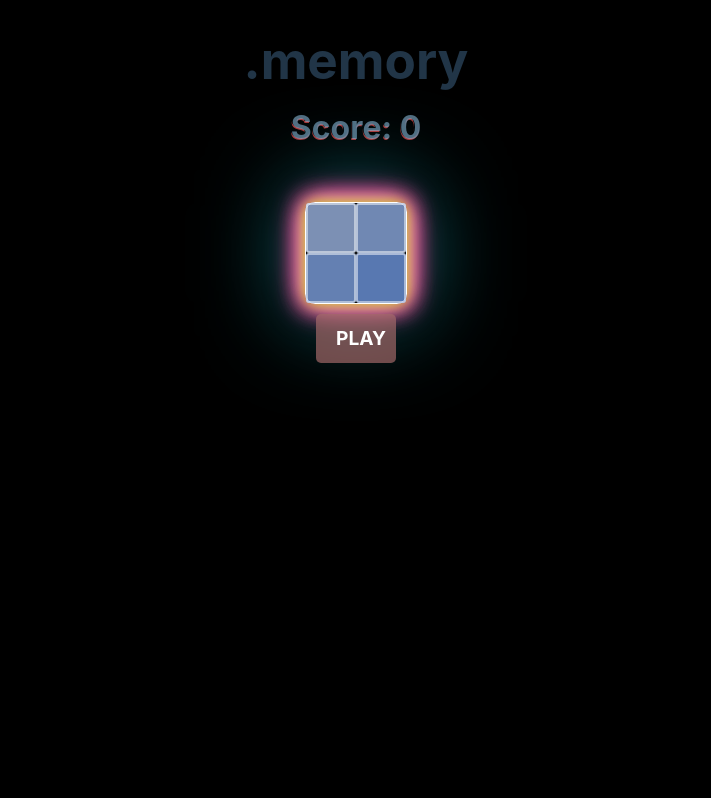
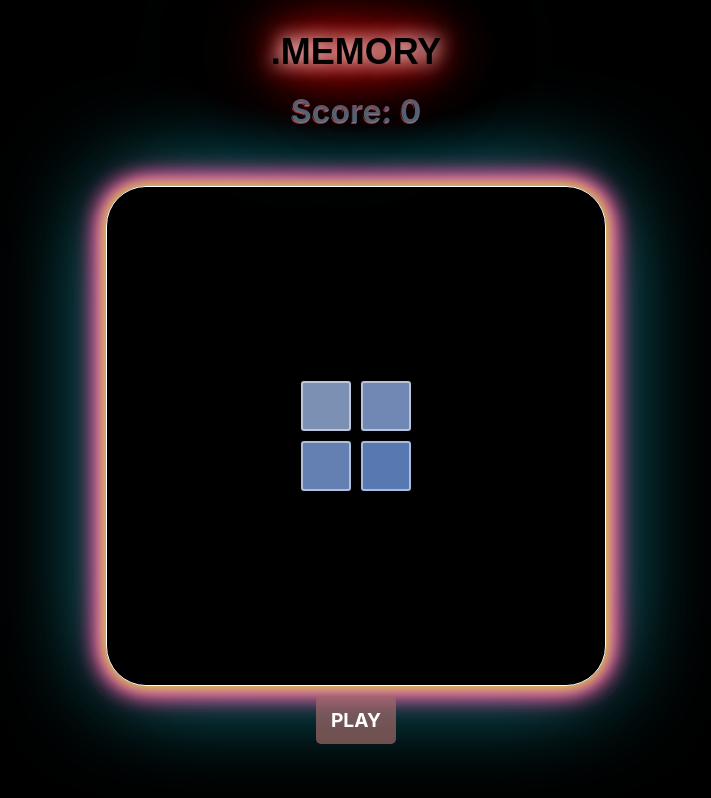
Before and after one commit to TAB-Games/ReactMemoryGame, a React (Vite) app: page / in a window 1280 px wide. Shown: the whole page, without its empty margins (284-995 px from the left). Built offline with nearby package versions, Linux system fonts and the light colour scheme.

Commit message:
css stuff

```diff
--- a/src/App.css
+++ b/src/App.css
@@ -23,29 +23,31 @@ h1 {
   padding: 15px;
 }
 
+/* SCORE DATA */
 #score {
   font-size: 2rem;
   font-weight: bold;
   color: rgba(139, 181, 215, 0.6);
   margin: auto;
-  /* margin-top: 30px;
-  margin-bottom: 50px; */
   text-align: center;
   text-shadow: -1px -1px 0 #000000, 1px -1px 0 #00000065, -1px 1px 0 #ac3838,
     1px 1px 0 #00000082;
 }
 
+/*CONTAINER DATA*/
 .container {
   display: grid;
-  grid-template-columns: repeat(var(--numTiles), minmax(10px, 50px));
-  grid-template-rows: repeat(var(--numTiles), minmax(10px, 50px));
-  max-width: 500px;
-  justify-items: center;
-  align-items: center;
+  grid-template-columns: repeat(var(--numTiles), minmax(10px, 60px));
+  grid-template-rows: repeat(var(--numTiles), minmax(10px, 60px));
+  max-width: 1000px;
+  width: 500px;
+  height: 500px;
+  justify-content: center;
+  align-content: center;
   margin: auto;
   margin-top: 50px;
   border: 1px solid white;
-  border-radius: 10px;
+  border-radius: 2.5rem;
   background-color: rgba(164, 106, 106, 0);
   animation: regular-pulse 5s ease-in-out infinite alternate;
 }
@@ -53,19 +55,18 @@ h1 {
 .container-gameOver {
   display: flex;
   flex-direction: column;
-
   max-width: 1000px;
   justify-items: start;
   align-items: center;
   margin: auto;
   margin-top: 50px;
-
   border-radius: 10px;
   color: white;
 }
 
+/* PLAY BUTTON */
 .play-btn {
-  background-color: white;
+  background-color: rgba(164, 106, 106, 0.682);
   display: flex;
   justify-content: center;
   align-items: center;
@@ -73,31 +74,37 @@ h1 {
   text-align: center;
   margin: auto;
   margin-top: 10px;
-  padding: 7px;
+  padding: 10px 20px;
+  transition: background-color 0.3s ease;
+  text-align: center;
+  font-size: 1.2rem;
+  font-weight: bold;
+  text-transform: uppercase;
   cursor: pointer;
-  color: black;
+  border-radius: 5px;
+  color: white;
+}
+
+.play-btn:hover {
+  background-color: #33a9d463;
 }
 
 .hide {
   display: none;
 }
 
-.tile {
+/* TILE DATA */
+.tile,
+.tile-flashing {
   height: 3.125rem;
   width: 3.125rem;
   border: 2px solid rgba(255, 255, 255, 0.489);
   cursor: pointer;
   margin: auto;
   border-radius: 3px;
-  /* background-color: #25a6ecad; */
-  /* animation: tile-pulse 2s ease-in-out infinite alternate; */
 }
+
 .tile-flashing {
-  height: 3.125rem;
-  width: 3.125rem;
-  border: 2px solid rgba(255, 255, 255, 0.489);
-  cursor: pointer;
-  margin: auto;
   border-radius: 3px;
   background-color: #e4151597;
 }
@@ -155,6 +162,7 @@ h1 {
   margin: 15px;
 }
 
+/* LEADERBOARD DATA */
 .leaderboard {
   color: white;
   display: flex;
@@ -167,7 +175,6 @@ h1 {
   border-radius: 10px;
   margin-top: 20px;
   margin-bottom: 30px;
-  /* box-shadow: 2px 2px 5px 5px rgba(145, 33, 160, 0.801); */
   animation: regular-pulse 5s ease-in-out infinite alternate;
 }
 
@@ -184,21 +191,6 @@ h1 {
       0 0 30px rgb(255, 0, 0), 0 0 150px rgba(98, 60, 134, 0.671);
   }
 }
-
-/* @keyframes tile-pulse {
-  from {
-    box-shadow: 0 0 10px #dacc0c, 0 0 20px #fff, 0 0 30px #ffffff,
-      0 0 10px rgb(90, 8, 65), 0 0 35px rgba(255, 0, 0, 0.638),
-      0 0 20px rgb(152, 24, 202), 0 0 30px rgba(190, 23, 241, 0.685),
-      0rgba (0, 255, 255, 0.495) 5px #0ff;
-  }
-  to {
-    box-shadow: 0 0 20px #bccf10, 0 0 20px rgb(233, 19, 151),
-      0 0 20px rgb(133, 17, 113), 0 0 10px rgb(255, 0, 0),
-      0 0 20px rgb(236, 59, 183), 0 0 15px rgb(255, 0, 0),
-      0 0 20px rgb(255, 0, 0), 0 0 10px rgba(98, 60, 134, 0.671);
-  }
-} */
 
 .leaderboard-row {
   display: flex;
@@ -242,24 +234,7 @@ h1 {
   }
 }
 
-.play-btn {
-  background-color: rgba(164, 106, 106, 0.682);
-  color: white;
-  display: inline-block;
-  padding: 10px 20px;
-  border-radius: 5px;
-  font-size: 1.2rem;
-  font-weight: bold;
-  text-transform: uppercase;
-  cursor: pointer;
-  transition: background-color 0.3s ease;
-  text-align: center;
-}
-
-.play-btn:hover {
-  background-color: #33a9d463;
-}
-
+/* FORM DATA */
 .name-form {
   display: flex;
   flex-direction: column;
--- a/src/components/TitleHeader.jsx
+++ b/src/components/TitleHeader.jsx
@@ -18,7 +18,7 @@ function TitleHeader() {
       setTitle(gameOver);
     }
   }
-  return <h1> {title} </h1>;
+  return <h1 className="game-Over"> {title} </h1>;
 }
 
 export default TitleHeader;
```
